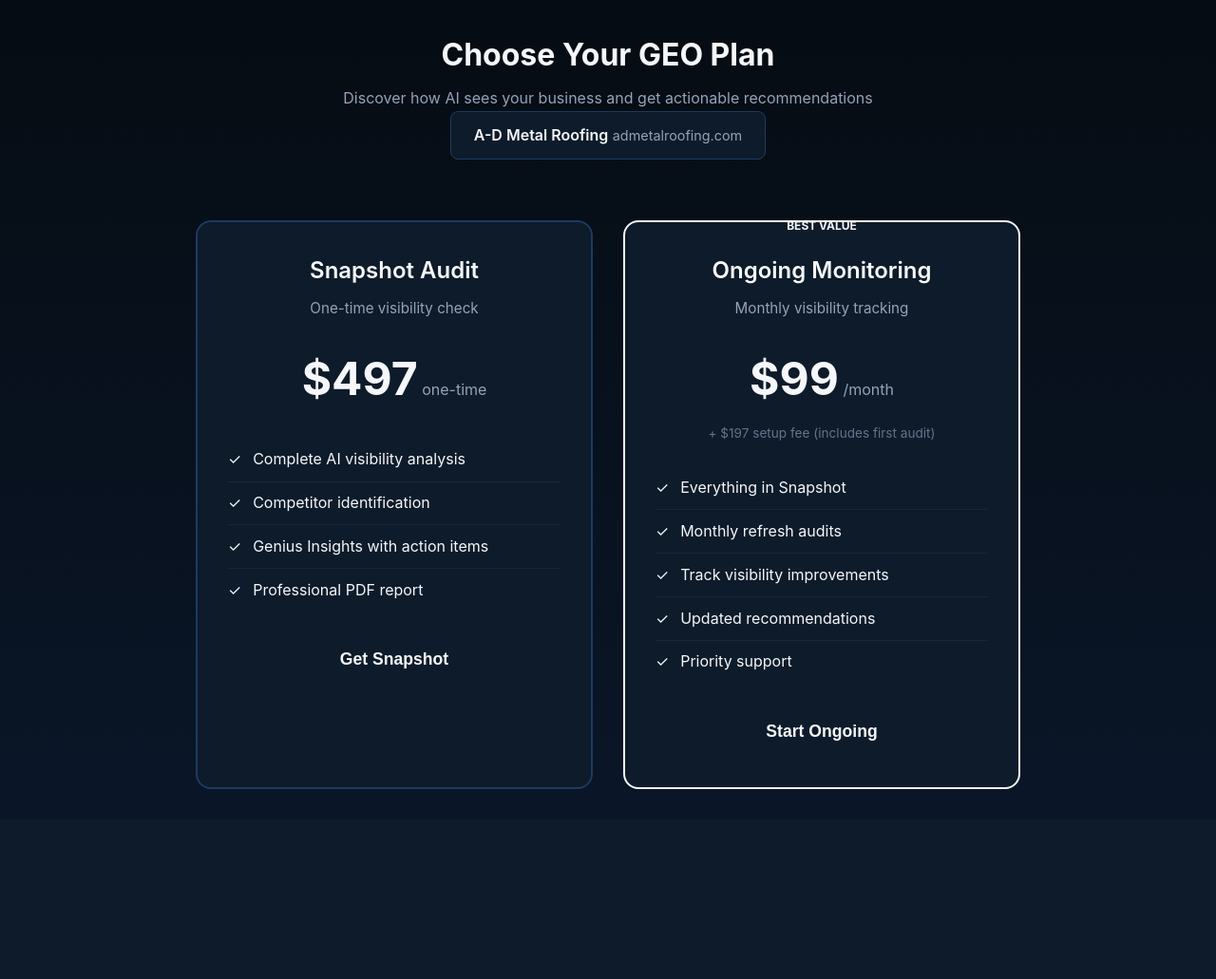
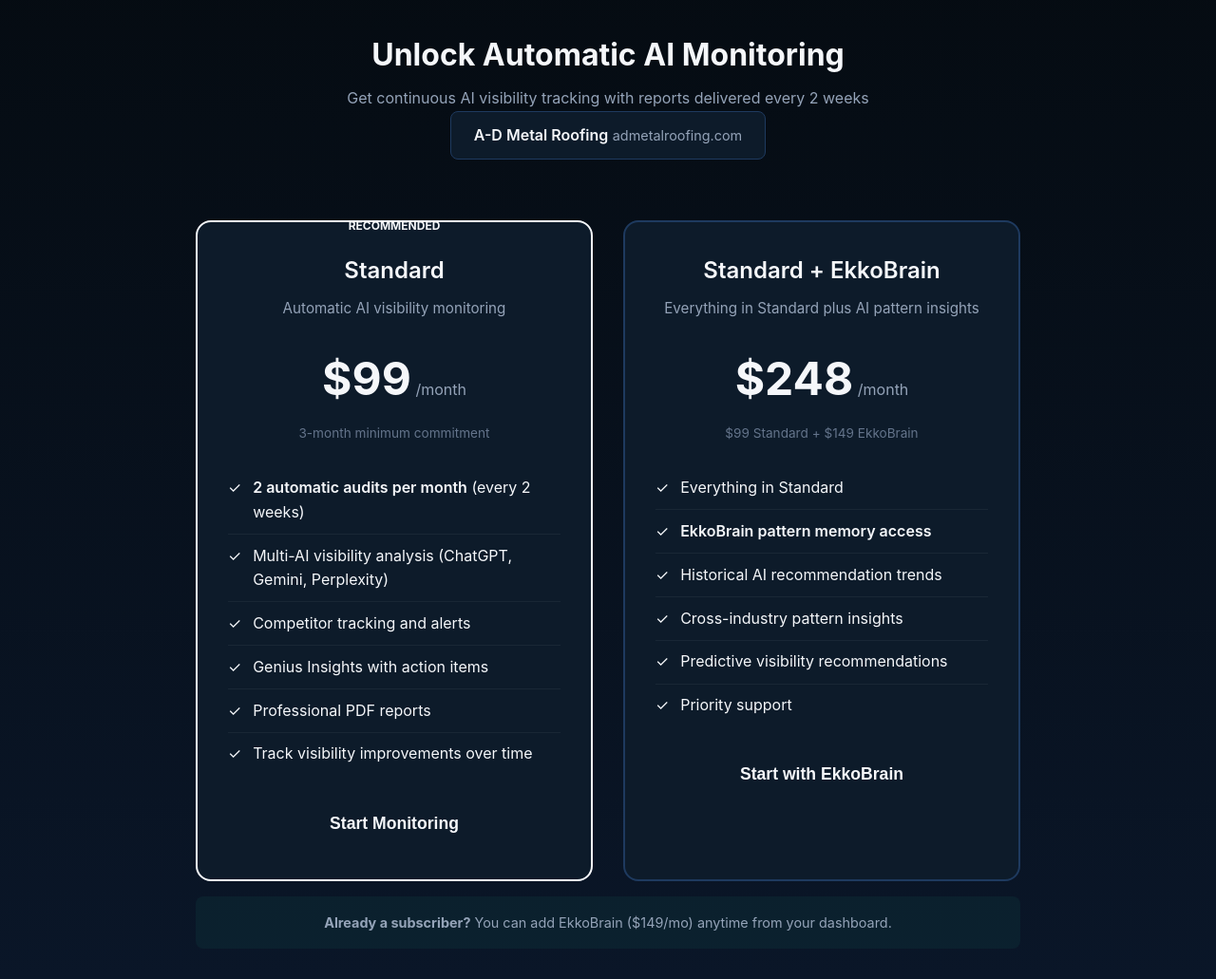
Before and after one commit to jcools1977/ekkoscope, a FastAPI app: page /dashboard/business/1/upgrade in a window 1280 px wide. Shown: the part 65-1096 px from the top of the page at 95% size. Before the commit the page ends 896 px from the top, so only its background shows below. Run offline with FastAPI, Linux system fonts and the light colour scheme; a user stored in the database is signed in.

Commit message:
Implement automatic audit scheduling and update subscription plans
Adds an automatic audit scheduler, modifies checkout endpoints for new subscription plans (standard and standard with EkkoBrain), and updates the UI for subscription management.

Replit-Commit-Author: Agent
Replit-Commit-Session-Id: 94d6a6e5-937a-4193-a382-5d7289a78325
Replit-Commit-Checkpoint-Type: intermediate_checkpoint
Replit-Commit-Event-Id: 7a1a2efd-acf3-4641-9482-83ccb4e9e7e1
Replit-Commit-Screenshot-Url: https://storage.googleapis.com/screenshot-production-us-central1/02a6e5f9-7fea-4a89-91df-9bc17630051c/94d6a6e5-937a-4193-a382-5d7289a78325/Un8UWgm

```diff
--- a/main.py
+++ b/main.py
@@ -20,7 +20,7 @@ from services.analysis import run_analysis, MissingAPIKeyError
 from services.reporting import build_ekkoscope_pdf
 from services.database import init_db, get_db_session, Business, Audit, User, Purchase
 from services.audit_runner import run_audit_for_business, get_audit_analysis_data
-from services.stripe_client import load_stripe_config, create_checkout_session, create_subscription_checkout_session, verify_webhook_signature, get_stripe_client
+from services.stripe_client import load_stripe_config, create_checkout_session, create_subscription_checkout_session, create_ekkobrain_addon_checkout_session, verify_webhook_signature, get_stripe_client
 from services.auth import get_current_user, login_user, logout_user, create_user, authenticate_user
 from services.email_service import send_welcome_email, send_followup_email, send_audit_complete_email
 
@@ -66,6 +66,11 @@ async def startup():
     except Exception as e:
         import logging
         logging.getLogger(__name__).warning("EkkoBrain init failed (non-fatal): %s", e)
+
+    import asyncio
+    from services.audit_scheduler import scheduler_loop
+    asyncio.create_task(scheduler_loop(interval_minutes=60))
+    print("[STARTUP] Audit scheduler started (checks hourly for due audits)")
 
 
 def get_tenant_list():
@@ -615,8 +620,9 @@ async def dashboard_business_upgrade(request: Request, business_id: int):
         db.close()
 
 
-@app.post("/dashboard/business/{business_id}/checkout/snapshot")
-async def dashboard_checkout_snapshot(request: Request, business_id: int):
+@app.post("/dashboard/business/{business_id}/checkout/standard")
+async def dashboard_checkout_standard(request: Request, business_id: int):
+    """Checkout for Standard plan - $99/month with automatic biweekly audits."""
     user = get_current_user(request)
     if not user:
         return RedirectResponse(url="/auth/login", status_code=302)
@@ -631,7 +637,7 @@ async def dashboard_checkout_snapshot(request: Request, business_id: int):
         if not business:
             return RedirectResponse(url="/dashboard", status_code=302)
 
-        request.session["snapshot_business_id"] = business.id
+        request.session["standard_business_id"] = business.id
 
         domain = os.getenv("REPLIT_DEV_DOMAIN") or os.getenv("REPLIT_DOMAINS", "").split(",")[0]
         if not domain:
@@ -643,11 +649,12 @@ async def dashboard_checkout_snapshot(request: Request, business_id: int):
         success_url = f"{base_url}/dashboard/success?session_id={{CHECKOUT_SESSION_ID}}"
         cancel_url = f"{base_url}/dashboard/business/{business.id}/upgrade"
 
-        session = await create_checkout_session(
+        session = await create_subscription_checkout_session(
             business_id=business.id,
             success_url=success_url,
             cancel_url=cancel_url,
-            metadata={"user_id": str(user.id), "plan": "snapshot"}
+            include_ekkobrain=False,
+            metadata={"user_id": str(user.id), "plan": "standard"}
         )
         return RedirectResponse(url=session.url, status_code=303)
     except Exception as e:
@@ -659,8 +666,9 @@ async def dashboard_checkout_snapshot(request: Request, business_id: int):
         db.close()
 
 
-@app.post("/dashboard/business/{business_id}/checkout/ongoing")
-async def dashboard_checkout_ongoing(request: Request, business_id: int):
+@app.post("/dashboard/business/{business_id}/checkout/standard-ekkobrain")
+async def dashboard_checkout_standard_ekkobrain(request: Request, business_id: int):
+    """Checkout for Standard + EkkoBrain plan - $248/month ($99 + $149)."""
     user = get_current_user(request)
     if not user:
         return RedirectResponse(url="/auth/login", status_code=302)
@@ -675,7 +683,7 @@ async def dashboard_checkout_ongoing(request: Request, business_id: int):
         if not business:
             return RedirectResponse(url="/dashboard", status_code=302)
 
-        request.session["ongoing_business_id"] = business.id
+        request.session["standard_ekkobrain_business_id"] = business.id
 
         domain = os.getenv("REPLIT_DEV_DOMAIN") or os.getenv("REPLIT_DOMAINS", "").split(",")[0]
         if not domain:
@@ -691,7 +699,8 @@ async def dashboard_checkout_ongoing(request: Request, business_id: int):
             business_id=business.id,
             success_url=success_url,
             cancel_url=cancel_url,
-            metadata={"user_id": str(user.id), "plan": "ongoing"}
+            include_ekkobrain=True,
+            metadata={"user_id": str(user.id), "plan": "standard_ekkobrain"}
         )
         return RedirectResponse(url=session.url, status_code=302)
     except Exception as e:
@@ -699,6 +708,51 @@ async def dashboard_checkout_ongoing(request: Request, business_id: int):
             "dashboard/upgrade.html",
             {"request": request, "user": user, "business": business, "error": str(e)}
         )
+    finally:
+        db.close()
+
+
+@app.post("/dashboard/business/{business_id}/checkout/ekkobrain-addon")
+async def dashboard_checkout_ekkobrain_addon(request: Request, business_id: int):
+    """Checkout for EkkoBrain add-on only - $149/month for existing subscribers."""
+    user = get_current_user(request)
+    if not user:
+        return RedirectResponse(url="/auth/login", status_code=302)
+
+    db = get_db_session()
+    try:
+        business = db.query(Business).filter(
+            Business.id == business_id,
+            Business.owner_user_id == user.id
+        ).first()
+
+        if not business:
+            return RedirectResponse(url="/dashboard", status_code=302)
+
+        if not business.subscription_active:
+            return RedirectResponse(url=f"/dashboard/business/{business.id}/upgrade", status_code=302)
+
+        request.session["ekkobrain_addon_business_id"] = business.id
+
+        domain = os.getenv("REPLIT_DEV_DOMAIN") or os.getenv("REPLIT_DOMAINS", "").split(",")[0]
+        if not domain:
+            domain = "localhost:5000"
+
+        protocol = "https" if "replit" in domain else "http"
+        base_url = f"{protocol}://{domain}"
+
+        success_url = f"{base_url}/dashboard/success?session_id={{CHECKOUT_SESSION_ID}}"
+        cancel_url = f"{base_url}/dashboard/business/{business.id}"
+
+        session = await create_ekkobrain_addon_checkout_session(
+            business_id=business.id,
+            success_url=success_url,
+            cancel_url=cancel_url,
+            metadata={"user_id": str(user.id), "plan": "ekkobrain_addon"}
+        )
+        return RedirectResponse(url=session.url, status_code=302)
+    except Exception as e:
+        return RedirectResponse(url=f"/dashboard/business/{business.id}", status_code=302)
     finally:
         db.close()
 
@@ -2080,42 +2134,65 @@ async def stripe_webhook(request: Request, background_tasks: BackgroundTasks):
             business_id = data_object.get("metadata", {}).get("business_id")
             product_type = data_object.get("metadata", {}).get("product")
             plan = data_object.get("metadata", {}).get("plan")
+            ekkobrain = data_object.get("metadata", {}).get("ekkobrain")
             subscription_id = data_object.get("subscription")
 
-            if business_id and product_type in ("echoscope_snapshot", "echoscope_ongoing", "ekkoscope_snapshot", "ekkoscope_ongoing"):
+            valid_products = (
+                "echoscope_snapshot", "echoscope_ongoing", "ekkoscope_snapshot", "ekkoscope_ongoing",
+                "ekkoscope_standard", "ekkoscope_ekkobrain_addon"
+            )
+            valid_plans = ("ongoing", "standard", "standard_ekkobrain", "ekkobrain_addon")
+
+            if business_id and (product_type in valid_products or plan in valid_plans):
                 db = get_db_session()
                 try:
+                    from services.audit_scheduler import schedule_first_audit
+
                     business = db.query(Business).filter(Business.id == int(business_id)).first()
 
                     if business:
-                        if product_type in ("echoscope_ongoing", "ekkoscope_ongoing") or plan == "ongoing":
+                        if plan in ("standard", "standard_ekkobrain", "ongoing"):
                             business.subscription_active = True
-                            business.plan = "ongoing"
+                            business.plan = "standard"
                             if subscription_id:
                                 business.stripe_subscription_id = subscription_id
+
+                            if plan == "standard_ekkobrain" or ekkobrain == "true":
+                                business.ekkobrain_access = True
+
                             db.commit()
-                            print(f"Activated ongoing subscription for business {business.id}")
-
-                        existing_audit = (
-                            db.query(Audit)
-                            .filter(Audit.business_id == business.id)
-                            .filter(Audit.channel == "self_serve")
-                            .filter(Audit.status.in_(["pending", "done"]))
-                            .first()
-                        )
-
-                        if not existing_audit:
-                            audit = Audit(
-                                business_id=business.id,
-                                channel="self_serve",
-                                status="pending"
+
+                            schedule_first_audit(business.id)
+                            print(f"Activated standard subscription for business {business.id} (EkkoBrain: {business.ekkobrain_access})")
+
+                        elif plan == "ekkobrain_addon":
+                            business.ekkobrain_access = True
+                            if subscription_id:
+                                business.stripe_ekkobrain_subscription_id = subscription_id
+                            db.commit()
+                            print(f"Activated EkkoBrain add-on for business {business.id}")
+
+                        if plan in ("standard", "standard_ekkobrain"):
+                            existing_audit = (
+                                db.query(Audit)
+                                .filter(Audit.business_id == business.id)
+                                .filter(Audit.channel.in_(["self_serve", "scheduled"]))
+                                .filter(Audit.status.in_(["pending", "running"]))
+                                .first()
                             )
-                            db.add(audit)
-                            db.commit()
-                            db.refresh(audit)
-
-                            background_tasks.add_task(run_audit_background, business.id, audit.id)
-                            print(f"Created self_serve audit {audit.id} for business {business.id} (plan: {business.plan})")
+
+                            if not existing_audit:
+                                audit = Audit(
+                                    business_id=business.id,
+                                    channel="self_serve",
+                                    status="pending"
+                                )
+                                db.add(audit)
+                                db.commit()
+                                db.refresh(audit)
+
+                                background_tasks.add_task(run_audit_background, business.id, audit.id)
+                                print(f"Created initial audit {audit.id} for new subscriber {business.id}")
                 finally:
                     db.close()
 
--- a/templates/dashboard/upgrade.html
+++ b/templates/dashboard/upgrade.html
@@ -3,7 +3,7 @@
 <head>
     <meta charset="UTF-8">
     <meta name="viewport" content="width=device-width, initial-scale=1.0">
-    <title>Choose Plan - EkkoScope</title>
+    <title>Subscribe - EkkoScope</title>
     <link rel="icon" type="image/svg+xml" href="/static/img/favicon.svg">
     <link rel="stylesheet" href="/static/styles.css">
     <style>
@@ -26,11 +26,6 @@
         .nav-logo img {
             width: 36px;
             height: 36px;
-        }
-
-        .nav-logo span {
-            font-size: 1.25rem;
-            font-weight: 600;
         }
 
         .back-link {
@@ -110,7 +105,7 @@
         }
 
         .plan-card.featured::before {
-            content: "BEST VALUE";
+            content: "RECOMMENDED";
             position: absolute;
             top: -12px;
             left: 50%;
@@ -149,7 +144,7 @@
             font-size: 1rem;
         }
 
-        .plan-price .setup-note {
+        .plan-price .commitment-note {
             color: var(--text-muted);
             font-size: 0.85rem;
             margin-top: 0.5rem;
@@ -177,6 +172,11 @@
         .plan-features .check {
             color: var(--brand-teal);
             flex-shrink: 0;
+        }
+
+        .plan-features .highlight {
+            color: var(--brand-teal);
+            font-weight: 600;
         }
 
         .plan-cta {
@@ -208,6 +208,20 @@
             transform: translateY(-2px);
             box-shadow: 0 8px 25px rgba(46, 230, 168, 0.2);
         }
+
+        .addon-note {
+            text-align: center;
+            margin-top: 1rem;
+            padding: 1rem;
+            background: rgba(46, 230, 168, 0.05);
+            border-radius: 8px;
+            font-size: 0.9rem;
+            color: var(--text-secondary);
+        }
+
+        .addon-note strong {
+            color: var(--brand-teal);
+        }
     </style>
 </head>
 <body>
@@ -222,8 +236,8 @@
 
     <main class="upgrade-container">
         <div class="upgrade-header">
-            <h1>Choose Your <span class="teal">GEO Plan</span></h1>
-            <p>Discover how AI sees your business and get actionable recommendations</p>
+            <h1>Unlock <span class="teal">Automatic AI Monitoring</span></h1>
+            <p>Get continuous AI visibility tracking with reports delivered every 2 weeks</p>
 
             <div class="business-badge">
                 <span class="name">{{ business.name }}</span>
@@ -232,23 +246,28 @@
         </div>
 
         <div class="plans-grid">
-            <div class="plan-card">
-                <div class="plan-name">Snapshot Audit</div>
-                <div class="plan-tagline">One-time visibility check</div>
+            <div class="plan-card featured">
+                <div class="plan-name">Standard</div>
+                <div class="plan-tagline">Automatic AI visibility monitoring</div>
 
                 <div class="plan-price">
-                    <span class="amount">$497</span>
-                    <span class="period">one-time</span>
+                    <span class="amount">$99</span>
+                    <span class="period">/month</span>
+                    <div class="commitment-note">3-month minimum commitment</div>
                 </div>
 
                 <ul class="plan-features">
                     <li>
                         <span class="check">&#10003;</span>
-                        <span>Complete AI visibility analysis</span>
+                        <span><span class="highlight">2 automatic audits per month</span> (every 2 weeks)</span>
                     </li>
                     <li>
                         <span class="check">&#10003;</span>
-                        <span>Competitor identification</span>
+                        <span>Multi-AI visibility analysis (ChatGPT, Gemini, Perplexity)</span>
+                    </li>
+                    <li>
+                        <span class="check">&#10003;</span>
+                        <span>Competitor tracking and alerts</span>
                     </li>
                     <li>
                         <span class="check">&#10003;</span>
@@ -256,41 +275,49 @@
                     </li>
                     <li>
                         <span class="check">&#10003;</span>
-                        <span>Professional PDF report</span>
+                        <span>Professional PDF reports</span>
+                    </li>
+                    <li>
+                        <span class="check">&#10003;</span>
+                        <span>Track visibility improvements over time</span>
                     </li>
                 </ul>
 
-                <form method="POST" action="/dashboard/business/{{ business.id }}/checkout/snapshot">
-                    <button type="submit" class="plan-cta secondary">Get Snapshot</button>
+                <form method="POST" action="/dashboard/business/{{ business.id }}/checkout/standard">
+                    <button type="submit" class="plan-cta primary">Start Monitoring</button>
                 </form>
             </div>
 
-            <div class="plan-card featured">
-                <div class="plan-name">Ongoing Monitoring</div>
-                <div class="plan-tagline">Monthly visibility tracking</div>
+            <div class="plan-card">
+                <div class="plan-name">Standard + EkkoBrain</div>
+                <div class="plan-tagline">Everything in Standard plus AI pattern insights</div>
 
                 <div class="plan-price">
-                    <span class="amount">$99</span>
+                    <span class="amount">$248</span>
                     <span class="period">/month</span>
-                    <div class="setup-note">+ $197 setup fee (includes first audit)</div>
+                    <div class="commitment-note">$99 Standard + $149 EkkoBrain</div>
                 </div>
 
                 <ul class="plan-features">
                     <li>
                         <span class="check">&#10003;</span>
-                        <span>Everything in Snapshot</span>
+                        <span>Everything in Standard</span>
                     </li>
                     <li>
                         <span class="check">&#10003;</span>
-                        <span>Monthly refresh audits</span>
+                        <span><span class="highlight">EkkoBrain pattern memory access</span></span>
                     </li>
                     <li>
                         <span class="check">&#10003;</span>
-                        <span>Track visibility improvements</span>
+                        <span>Historical AI recommendation trends</span>
                     </li>
                     <li>
                         <span class="check">&#10003;</span>
-                        <span>Updated recommendations</span>
+                        <span>Cross-industry pattern insights</span>
+                    </li>
+                    <li>
+                        <span class="check">&#10003;</span>
+                        <span>Predictive visibility recommendations</span>
                     </li>
                     <li>
                         <span class="check">&#10003;</span>
@@ -298,10 +325,14 @@
                     </li>
                 </ul>
 
-                <form method="POST" action="/dashboard/business/{{ business.id }}/checkout/ongoing">
-                    <button type="submit" class="plan-cta primary">Start Ongoing</button>
+                <form method="POST" action="/dashboard/business/{{ business.id }}/checkout/standard-ekkobrain">
+                    <button type="submit" class="plan-cta secondary">Start with EkkoBrain</button>
                 </form>
             </div>
+        </div>
+
+        <div class="addon-note">
+            <strong>Already a subscriber?</strong> You can add EkkoBrain ($149/mo) anytime from your dashboard.
         </div>
     </main>
 </body>
```
Also changed, not shown: services/audit_scheduler.py (added, +136 -0 lines).
